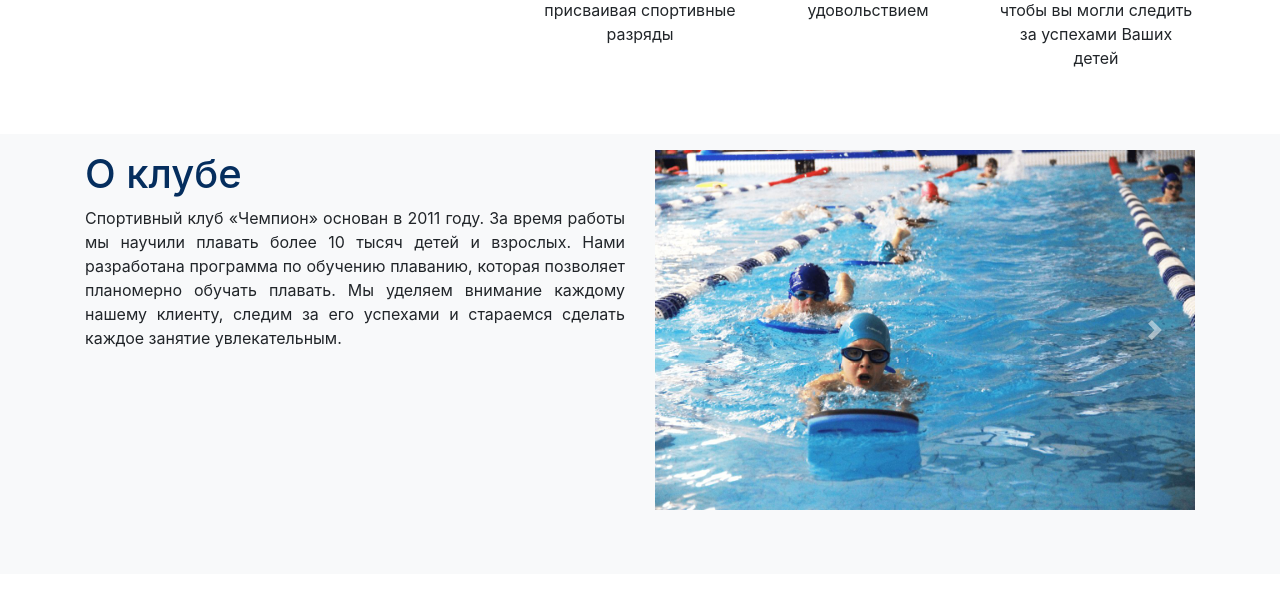
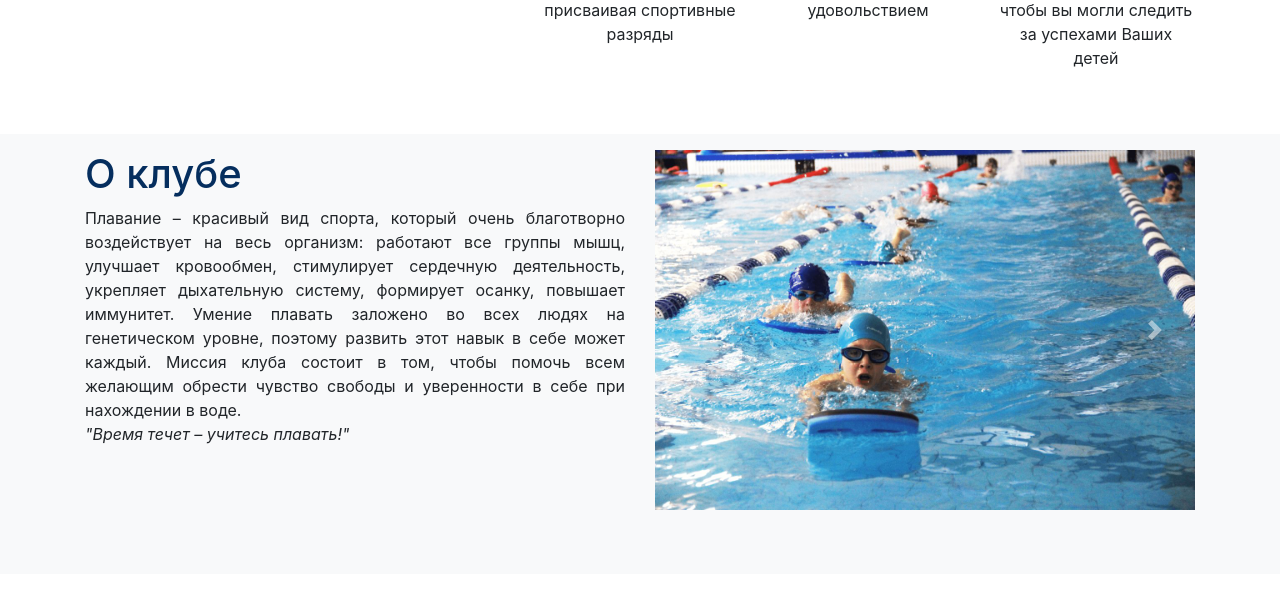
Before and after one commit to arusakov/champion, a Django app: page / in a window 1280 px wide. Shown: the part 365-955 px from the top of the page. Run offline with Django 3.2, Linux system fonts and the light colour scheme; some libraries are stand-ins or nearby versions.

Commit message:
Update description section

```diff
--- a/promo/static/main.css
+++ b/promo/static/main.css
@@ -42,6 +42,10 @@ h2 {
     text-align: center;
 }
 
+.block-description-slogan {
+    font-style: italic;
+}
+
 .block-requirements {
     margin-top: 1rem;
 }
--- a/promo/templates/index.html
+++ b/promo/templates/index.html
@@ -116,10 +116,10 @@
         <div class="col-md-6">
           <h1>О клубе</h1>
           <div class="block-description">
-            Спортивный клуб «Чемпион» основан в 2011 году. За время работы мы научили плавать более 10 тысяч детей и
-            взрослых. Нами разработана программа по обучению плаванию, которая позволяет планомерно обучать плавать. Мы
-            уделяем внимание каждому нашему клиенту, следим за его успехами и стараемся сделать каждое занятие
-            увлекательным.
+            Плавание – красивый вид спорта, который очень благотворно воздействует на весь организм: работают все группы мышц, улучшает кровообмен, стимулирует сердечную деятельность, укрепляет дыхательную систему, формирует осанку, повышает иммунитет.
+            Умение плавать заложено во всех людях на генетическом уровне, поэтому развить этот навык в себе может каждый.
+            Миссия клуба состоит в том, чтобы помочь всем желающим обрести чувство свободы и уверенности в себе при нахождении в воде.
+            <div class="block-description-slogan">"Время течет – учитесь плавать!"</div>
           </div>
         </div>
         <div class="col-md-6">
```
